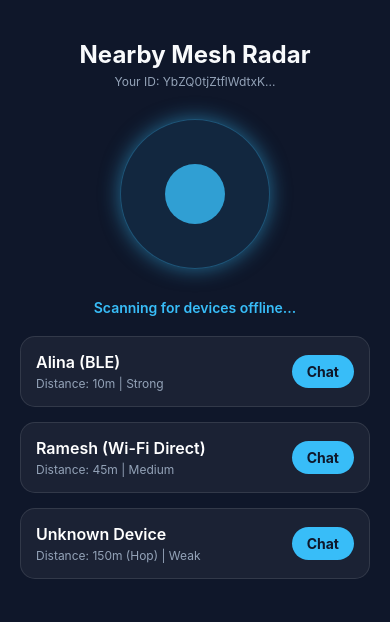
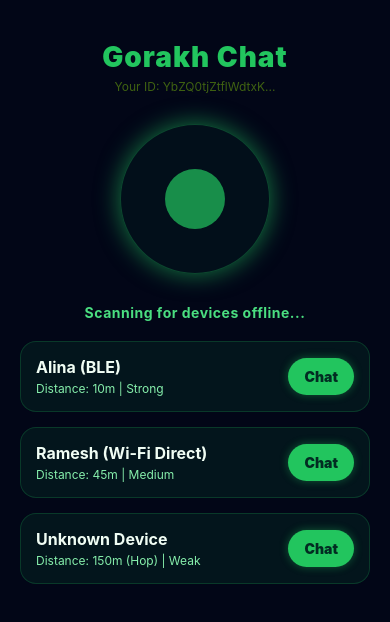
Before and after one commit to airudra00/Gorakh-Chat, a React Native app: screen / in a window 390 px wide. Shown: the top 622 px of the page. Built offline with nearby package versions, Linux system fonts and the light colour scheme.

Commit message:
ui: redesign to premium Gorakh Chat Green Theme

```diff
--- a/src/screens/RadarScreen.tsx
+++ b/src/screens/RadarScreen.tsx
@@ -11,7 +11,7 @@ export default function RadarScreen({ myIdentity }: { myIdentity: { publicKey: s
 
   return (
     <View style={styles.container}>
-      <Text style={styles.headerTitle}>Nearby Mesh Radar</Text>
+      <Text style={styles.headerTitle}>Gorakh Chat</Text>
       <Text style={styles.subtext}>Your ID: {myIdentity.publicKey.substring(0, 16)}...</Text>
 
       {/*
@@ -45,17 +45,18 @@ const styles = StyleSheet.create({
   container: {
     flex: 1,
     padding: 20,
-    backgroundColor: '#0F172A', // Slate 900
+    backgroundColor: '#020617', // Extremely deep black/green base
     alignItems: 'center',
   },
   headerTitle: {
-    color: '#F8FAFC',
-    fontSize: 24,
-    fontWeight: 'bold',
-    marginTop: 20
+    color: '#22C55E', // Neon hacker green
+    fontSize: 28,
+    fontWeight: '900',
+    marginTop: 20,
+    letterSpacing: 1
   },
   subtext: {
-    color: '#94A3B8',
+    color: '#3F6212',
     fontSize: 12,
     marginTop: 5,
     marginBottom: 30
@@ -64,29 +65,30 @@ const styles = StyleSheet.create({
     width: 150,
     height: 150,
     borderRadius: 75,
-    backgroundColor: 'rgba(56, 189, 248, 0.1)',
+    backgroundColor: 'rgba(34, 197, 94, 0.05)',
     borderWidth: 1,
-    borderColor: 'rgba(56, 189, 248, 0.3)',
+    borderColor: 'rgba(34, 197, 94, 0.3)',
     justifyContent: 'center',
     alignItems: 'center',
-    shadowColor: '#38BDF8',
+    shadowColor: '#22C55E',
     shadowOffset: { width: 0, height: 0 },
-    shadowOpacity: 0.5,
-    shadowRadius: 20,
-    elevation: 10,
+    shadowOpacity: 0.6,
+    shadowRadius: 25,
+    elevation: 15,
     marginBottom: 30
   },
   radarPulse: {
     width: 60,
     height: 60,
     borderRadius: 30,
-    backgroundColor: 'rgba(56, 189, 248, 0.8)',
+    backgroundColor: 'rgba(34, 197, 94, 0.7)',
   },
   foundText: {
-    color: '#38BDF8',
+    color: '#4ADE80',
     marginBottom: 20,
     fontSize: 14,
-    fontWeight: '600'
+    fontWeight: '700',
+    letterSpacing: 0.5
   },
   list: {
     flex: 1,
@@ -97,30 +99,35 @@ const styles = StyleSheet.create({
     justifyContent: 'space-between',
     alignItems: 'center',
     padding: 15,
-    borderRadius: 15,
-    backgroundColor: 'rgba(255, 255, 255, 0.05)',
+    borderRadius: 16,
+    backgroundColor: 'rgba(34, 197, 94, 0.08)',
     borderWidth: 1,
-    borderColor: 'rgba(255, 255, 255, 0.1)',
+    borderColor: 'rgba(34, 197, 94, 0.2)',
     marginBottom: 15
   },
   userName: {
-    color: '#FFF',
+    color: '#F0FDF4',
     fontSize: 16,
-    fontWeight: '600'
+    fontWeight: 'bold'
   },
   userInfo: {
-    color: '#94A3B8',
+    color: '#86EFAC',
     fontSize: 12,
     marginTop: 4
   },
   chatButton: {
-    backgroundColor: '#38BDF8',
-    paddingHorizontal: 15,
-    paddingVertical: 8,
-    borderRadius: 20
+    backgroundColor: '#22C55E',
+    paddingHorizontal: 16,
+    paddingVertical: 10,
+    borderRadius: 20,
+    shadowColor: '#22C55E',
+    shadowOpacity: 0.4,
+    shadowRadius: 8,
+    elevation: 5
   },
   chatBtnText: {
-    color: '#0F172A',
-    fontWeight: 'bold'
+    color: '#022C22',
+    fontWeight: '900',
+    fontSize: 14
   }
 });
```
